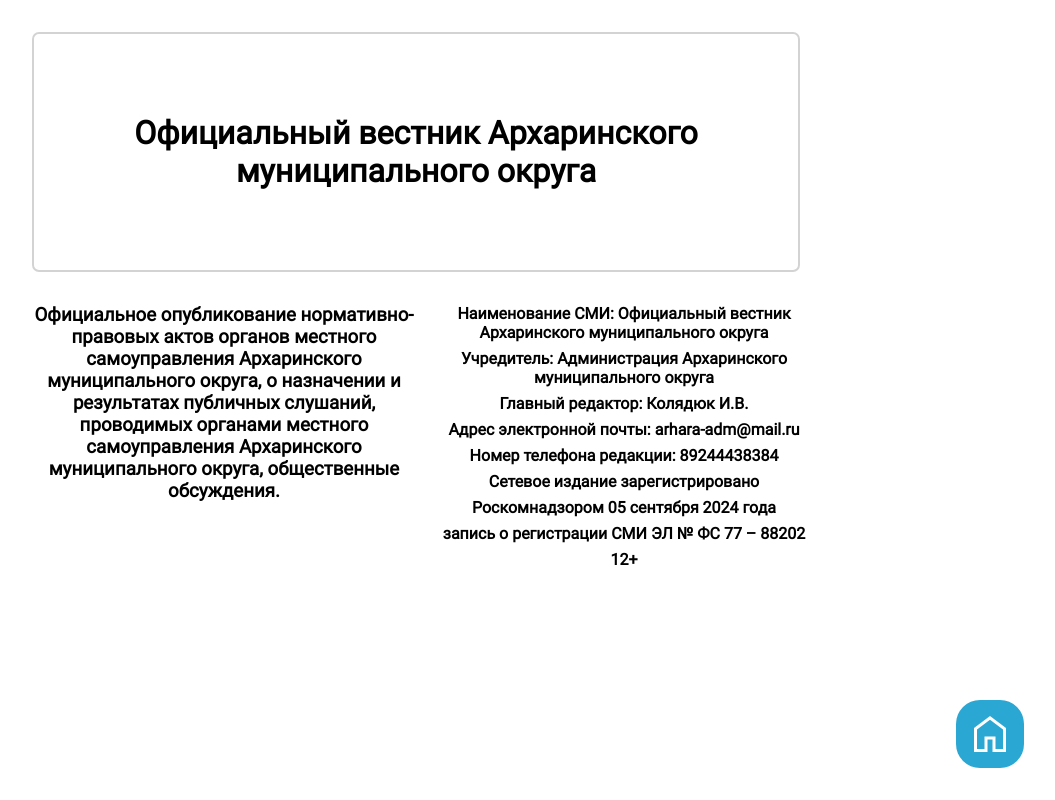
After one commit to dshutrin/AdmArh, a Django app: page /about in a window 1280 px wide. The commit adds this page. Shown: the whole page, without its empty margins (224-1279 px from the left). Run offline with Django 5.2, Linux system fonts and the light colour scheme.

Commit message:
update очередной и походу не последний

```diff
--- a/AdmArkh/settings.py
+++ b/AdmArkh/settings.py
@@ -5,7 +5,7 @@ import os
 BASE_DIR = Path(__file__).resolve().parent.parent
 SECRET_KEY = 'django-insecure-4^n+zi03!22i$5715u!o!nm$)grcv9wtm95#*(c8j*2i@)&pxn'
 DEBUG = True
-ALLOWED_HOSTS = ['admarh.ru', '62.109.1.169']
+ALLOWED_HOSTS = ['admarh.ru', '62.109.1.169', '*']
 
 
 INSTALLED_APPS = [
--- a/news/urls.py
+++ b/news/urls.py
@@ -12,4 +12,5 @@ urlpatterns = [
     path('load_file/<int:pid>', load_file),
     path('login', login_view),
     path('logout', logout_view),
+    path('about', about)
 ]
--- a/news/views.py
+++ b/news/views.py
@@ -177,3 +177,7 @@ def login_view(request):
 def logout_view(request):
 	user_logout(request)
 	return HttpResponseRedirect('/')
+
+
+def about(request):
+	return render(request, 'news/about.html')
--- a/static/css/home.css
+++ b/static/css/home.css
@@ -85,6 +85,32 @@
         color: #2aa7d3;
         text-align: end;
     }
+
+    .rkn-title {
+        text-align: center;
+        padding: 1rem;
+        border: 2px solid lightgray;
+        border-radius: 7px;
+        margin-top: 2rem;
+        margin-bottom: 2rem;
+    }
+
+    #info-banner {
+        position: fixed;
+        bottom: 2rem;
+        left: 2rem;
+        font-size: 36px;
+        background-color: #2aa7d3;
+        color: white;
+        border-radius: 18px;
+        padding: 5px;
+        text-decoration: none;
+        transition: all 0.3s ease-in-out;
+    }
+
+    #info-banner:hover {
+        transform: scale(1.2);
+    }
 }
 
 @media (width > 500px) {
@@ -170,4 +196,29 @@
         color: #2aa7d3;
         text-align: end;
     }
+
+    .rkn-title {
+        text-align: center;
+        padding: 5rem;
+        border: 2px solid lightgray;
+        border-radius: 7px;
+        margin-top: 2rem;
+    }
+
+    #info-banner {
+        position: fixed;
+        bottom: 2rem;
+        right: 2rem;
+        font-size: 48px;
+        background-color: #2aa7d3;
+        color: white;
+        border-radius: 24px;
+        padding: 10px;
+        text-decoration: none;
+        transition: all 0.3s ease-in-out;
+    }
+
+    #info-banner:hover {
+        transform: scale(1.2);
+    }
 }
--- /dev/null
+++ b/templates/news/about.html
@@ -0,0 +1,93 @@
+<!doctype html>
+{% load static %}
+<html lang="ru">
+<head>
+    <meta charset="UTF-8">
+    <meta name="viewport"
+          content="width=device-width, user-scalable=no, initial-scale=1.0, maximum-scale=1.0, minimum-scale=1.0">
+    <meta http-equiv="X-UA-Compatible" content="ie=edge">
+    <meta name="description" content="Администрация Архаринского округа">
+    <link rel="icon" href="{% static 'imgs/logo.ico' %}">
+    <link rel="stylesheet" href="https://fonts.googleapis.com/css2?family=Material+Symbols+Outlined:opsz,wght,FILL,GRAD@20..48,100..700,0..1,-50..200&icon_name=search" />
+    <link rel="stylesheet" href="https://fonts.googleapis.com/css2?family=Material+Symbols+Outlined:opsz,wght,FILL,GRAD@20..48,100..700,0..1,-50..200&icon_name=home" />
+    <style>
+        @font-face {
+            font-family: Roboto;
+            src: url("{% static 'fonts/Roboto-Regular.ttf' %}");
+        }
+
+        * {
+            font-family: Roboto;
+        }
+
+        @media (width <= 500px) {
+            .smi-info {
+                display: flex;
+                flex-direction: column;
+                margin-top: 2rem;
+                gap: 1rem;
+            }
+        }
+
+        @media (width > 500px) {
+            .smi-info {
+                display: grid;
+                grid-template-columns: 50% 50%;
+                margin-top: 2rem;
+                gap: 1rem;
+            }
+
+            .right {
+                display: flex;
+                flex-direction: column;
+            }
+
+            .rsp {
+                margin-bottom: 7px;
+            }
+        }
+
+    </style>
+    <link rel="stylesheet" href="{% static 'css/home.css' %}">
+    <title>Официальный вестник Архаринского муниципального округа</title>
+</head>
+<body>
+
+    <div class="container">
+        <div class="rkn-title">
+            <h1>Официальный вестник Архаринского муниципального округа</h1>
+        </div>
+        <div class="content">
+            <div class="smi-info">
+                <div class="left">
+                    <h3 style="text-align: center;">
+                        Официальное опубликование нормативно-правовых актов органов местного самоуправления
+                        Архаринского муниципального округа, о назначении и результатах публичных слушаний,
+                        проводимых органами местного самоуправления Архаринского муниципального округа,
+                        общественные обсуждения.
+                    </h3>
+                </div>
+                <div class="right" style="text-align: center; font-weight: 600;">
+                    <span class="rsp">Наименование СМИ: Официальный вестник Архаринского муниципального округа</span>
+                    <span class="rsp">Учредитель: Администрация Архаринского муниципального округа</span>
+                    <span class="rsp">Главный редактор: Колядюк И.В.</span>
+                    <span class="rsp">Адрес электронной почты: arhara-adm@mail.ru</span>
+                    <span class="rsp">Номер телефона редакции: 89244438384</span>
+                    <span class="rsp">Сетевое издание зарегистрировано</span>
+                    <span class="rsp">Роскомнадзором 05 сентября 2024 года</span>
+                    <span class="rsp">запись о регистрации СМИ ЭЛ № ФС 77 – 88202</span>
+                    <span class="rsp">12+</span>
+                </div>
+            </div>
+
+        </div>
+    </div>
+
+
+    <a id="info-banner" href="/" class="material-symbols-outlined">
+        home
+    </a>
+
+
+</body>
+</html>
--- a/templates/news/admin_panel.html
+++ b/templates/news/admin_panel.html
@@ -19,7 +19,7 @@
         }
     </style>
     <link rel="stylesheet" href="{% static 'css/admin_panel.css' %}">
-    <title>Администрация Архаринского округа</title>
+    <title>Официальный вестник Архаринского муниципального округа</title>
 </head>
 <body>
 
```
Also changed, not shown: templates/news/home.html (+12 -2 lines), media/posts/amazing-inochent-a-mouse-face-beautiful-image-ai-generated-art_1016830-745.avif (added), media/posts/photo_2025-07-31_20-30-46.jpg (added), media/posts/photo_2025-07-31_20-32-50.jpg (added), media/posts/photo_2025-07-31_20-34-08.jpg (added), media/posts/photo_2025-07-31_20-34-11.jpg (added), media/posts/photo_2025-07-31_20-34-14.jpg (added).
